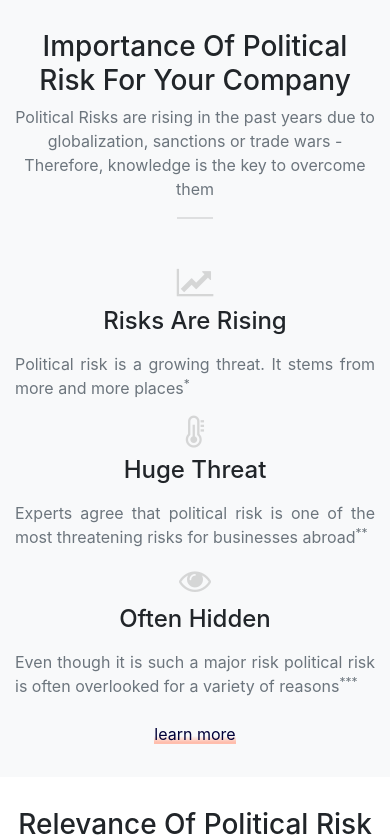
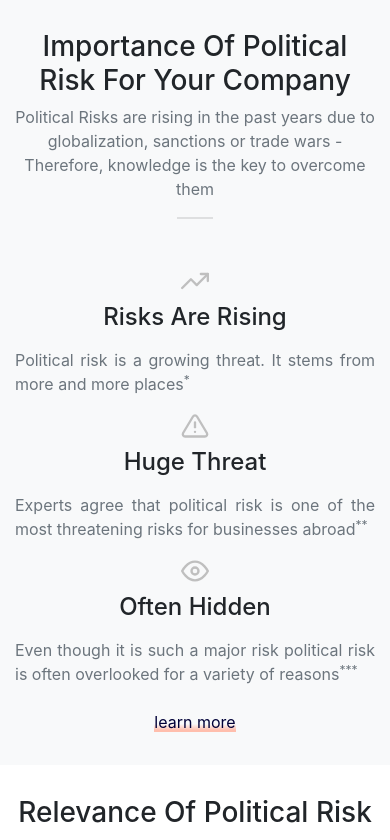
Before and after one commit to Sennerkarl/Sennerkarl, a Django app: page / in a window 390 px wide; the page is wider, and only the part inside the window is pictured. Shown: the part 5027-5867 px from the top of that part. Run offline with Django 3.2, Linux system fonts and the light colour scheme; some libraries are stand-ins or nearby versions.

Commit message:
subscription, data angepasst, links angepasst

```diff
--- a/blog/static/blog/style_index.css
+++ b/blog/static/blog/style_index.css
@@ -18,6 +18,16 @@ h6{
 
 h1{
     font-size: 60px!important;
+}
+
+.feather_16{
+    width: 16px;
+    height: 16px;
+}
+
+.feather_28{
+    width: 28px;
+    height: 28px;
 }
 
 .svg_sizing_005{
@@ -59,6 +69,15 @@ h1{
     color: grey;
     border: 1px rgb(216, 216, 216) solid;
     box-shadow: none;
+}
+
+.btn-custom{
+    border: 1px rgb(216, 216, 216) solid!important;
+}
+
+.btn-custom:hover{
+    background-color: transparent!important;
+    color: #ff7f64!important;
 }
 
 .data_button_custom {
--- a/blog/templates/blog/about.html
+++ b/blog/templates/blog/about.html
@@ -11,13 +11,13 @@
                 <h5>The idea started as a research paper and since then has evolved into a novel approach on political risk.</h5>
                 <div class="row d-inline-flex">
                     <div class="col-lg-4 col-sm-12 pt-2">
-                        <a href="#" role="button" class="btn btn-secondary data_button_custom"><i class="fa fa-download mt-1 orange pull-left"></i>Donate</a>
+                        <a href="#" role="button" class="btn btn-secondary data_button_custom"><i class="mt-1 orange pull-left feather_16" data-feather="dollar-sign"></i>Donate</a>
                     </div>
                     <div class="col-lg-4 col-sm-12 pt-2">
-                        <a href="mailto:politicaluncertainty@gmail.com" role="button" class="btn btn-secondary data_button_custom"><i class="fa fa-download mt-1 orange pull-left"></i>Cooperations</a>
+                        <a href="mailto:politicaluncertainty@gmail.com" role="button" class="btn btn-secondary data_button_custom"><i class="mt-1 orange pull-left feather_16" data-feather="globe"></i>Cooperations</a>
                     </div>
                     <div class="col-lg-4 col-sm-12 pt-2">
-                        <a href="#ourmission" role="button" class="btn btn-secondary data_button_custom"><i class="fa fa-download mt-1 orange pull-left"></i>Our Mission</a>
+                        <a href="#ourmission" role="button" class="btn btn-secondary data_button_custom"><i class="mt-1 orange pull-left feather_16" data-feather="key"></i>Our Mission</a>
                     </div>
                 </div>
             </div>
--- a/blog/templates/blog/base.html
+++ b/blog/templates/blog/base.html
@@ -70,7 +70,7 @@
 
 
       {% if messages %}
-      <div class="container pt-2">
+      <div class="container pt-6" id="message_container"> <!--id ist für setTimout - message disappears afert 3 seconds - siehe code unten-->
       {% for message in messages %}
               <div class="alert alert-{{ message.tags }}">
               {{ message }}
@@ -84,9 +84,9 @@
 
 <!--Footer-->
 <footer class="p-1 bg-secondary">
-  <div class="container pb-4 pt-5">
+  <div class="container pb-4 pt-5" id="subscribe">
       <div class="row justify-content-center">
-          <div class="col-sm-6">
+          <div class="col-sm-12 col-lg-6 col-md-6">
               <div class="text-center">
                   <h2>STAY UP TO DATE</h2>
                   <form action="{% url 'subscription'%}" method="POST">
@@ -109,17 +109,17 @@
 <div class="pb-5">
   <div class="col-md-12 text-center">
       <ul class="ml-2 p-0 social-network social-circle">
-          <li><a href="#" class="icoFacebook" title="Facebook"><i class="fa fa-facebook"></i></a></li>
-          <li><a href="#" class="icoTwitter" title="Twitter"><i class="fa fa-twitter"></i></a></li>
-          <li><a href="#" class="icoGoogle" title="Google +"><i class="fa fa-google-plus"></i></a></li>
-          <li><a href="#" class="icoLinkedin" title="Linkedin"><i class="fa fa-linkedin"></i></a></li>
+          <li><a href="https://www.facebook.com/" target="_blank" class="icoFacebook" title="Facebook"><i class="fa fa-facebook"></i></a></li>
+          <li><a href="https://twitter.com/" target="_blank" class="icoTwitter" title="Twitter"><i class="fa fa-twitter"></i></a></li>
+          <li><a href="https://trends.google.de/trends/?geo=AT" target="_blank" class="icoGoogle" title="GoogleTrends"><i class="fa fa-google"></i></a></li>
+          <li><a href="https://at.linkedin.com/" target="_blank" class="icoLinkedin" title="Linkedin"><i class="fa fa-linkedin"></i></a></li>
       </ul>
   </div>
 </div>
 <!--Sitemap + Footer-->
   <div class="container">
       <div class="row pt-1 pb-2">
-          <div class="col-lg-3 d-flex justify-content-center">
+          <div class="col-lg-3 col-sm-12 pt-3 text-sm-center text-md-left text-lg-left text-center">
               <ul class="list-unstyled m-0 p-0">
                 <h5> <a href="{% url 'blog-home' %}">Home</a></h5>
                   <li>- <a href="{% url 'data-main' %}">Data</a></li>
@@ -129,7 +129,7 @@
                   <li>- <a href="{% url 'blog-coming-soon' %}">Coming Soon</a></li>
               </ul>
           </div>
-          <div class="col-lg-3 d-flex justify-content-center">
+          <div class="col-lg-3 col-sm-12 pt-3 text-sm-center text-md-left text-lg-left text-center">
               <ul class="list-unstyled m-0 p-0">
                   <h5> <a href="{% url 'blog-blogs' %}">Blog</a></h5>
                   {{ grabpost }}
@@ -138,7 +138,7 @@
                   {% endfor %}
               </ul>
           </div>
-          <div class="col-lg-3 d-flex justify-content-center">
+          <div class="col-lg-3 col-sm-12 pt-3 text-sm-center text-md-left text-lg-left text-center">
               <ul class="list-unstyled m-0 p-0">
                   <h5>About Us</h5>
                   <li>- <a href="#">one</a></li>
@@ -148,7 +148,7 @@
                   <li>- <a href="#">five</a></li>
               </ul>
           </div>
-          <div class="col-lg-3">
+          <div class="col-lg-3 col-sm-12 pt-3 text-sm-center text-md-left text-lg-left text-center">
                   <h5>Location</h5>
                   <p class="mb-0">1100 Vienna</p>
                   <p class="mb-1"><i class="fa fa-envelope pr-2"></i>politicalriskcorp@gmail.com</p>
@@ -179,5 +179,14 @@
     <script>
         feather.replace()
     </script>
+
+<!--message disappear-->
+    <script>
+        var message_ele = document.getElementById("message_container");
+
+        setTimeout(function(){
+        message_ele.style.display = "none";
+        }, 5000);
+    </script>
 </body>
 </html>
--- a/blog/templates/blog/home.html
+++ b/blog/templates/blog/home.html
@@ -11,13 +11,13 @@
                         <p class="pt-3 text-center">Want to know more?</p>
                         <div class="row d-inline-flex">
                             <div class="col-lg-4 col-sm-12 pt-2">
-                                <a href="mailto:politicaluncertainty@gmail.com" role="button" class="btn btn-secondary data_button_custom"><i class="fa fa-envelope mt-1 orange pull-left"></i>Get in Contact</a>
+                                <a href="mailto:politicaluncertainty@gmail.com" role="button" class="btn btn-secondary data_button_custom"><i class="mt-1 orange pull-left feather_16" data-feather="mail"></i>Get in Contact</a>
                             </div>
                             <div class="col-lg-4 col-sm-12 pt-2">
-                                <a href="{% url 'data-main' %}" role="button" class="btn btn-secondary data_button_custom"><i class="fa fa-line-chart mt-1 pull-left orange"></i>View Data</a>
+                                <a href="{% url 'data-main' %}" role="button" class="btn btn-secondary data_button_custom"><i class="mt-1 orange pull-left feather_16" data-feather="bar-chart"></i>View Data</a>
                             </div>
                             <div class="col-lg-4 col-sm-12 pt-2">
-                                <a href="#" role="button" class="btn btn-secondary data_button_custom"><i class="fa fa-mouse-pointer mt-1 pull-left orange"></i>Subscribe</a>
+                                <a role="button" class="btn btn-secondary data_button_custom" href="#subscribe"><i class="mt-1 orange pull-left feather_16" data-feather="send"></i>Subscribe Now</a>
                             </div>
                         </div>
                     </div>
@@ -220,17 +220,17 @@
                 <div class="col-lg-8 col-md-12 text-center">
                     <div class="row">
                         <div class="col-md-4 col-sm-12">
-                            <i class=" p-0 m-0 fa fa-2x fa-line-chart grey"></i>
+                            <i class="p-0 m-0 grey feather_28" data-feather="trending-up"></i>
                             <h4 class="pt-2">Risks are rising</h4>
                             <p class="pt-2 text-muted text-justify">Political risk is a growing threat. It stems from more and more places<sup>*</sup></p>
                         </div>
                         <div class="col-md-4 col-sm-12">
-                            <i class=" p-0 m-0 fa fa-2x fa-thermometer-three-quarters grey"></i>
+                            <i class="p-0 m-0 grey feather_28" data-feather="alert-triangle"></i>
                             <h4 class="pt-2">Huge Threat</h4>
                             <p class="pt-2 text-muted text-justify">Experts agree that political risk is one of the most threatening risks for businesses abroad<sup>**</sup></p>
                         </div>
                         <div class="col-md-4 col-sm-12">
-                            <i class=" p-0 m-0 fa fa-2x fa-eye grey"></i>
+                            <i class="p-0 m-0 grey feather_28" data-feather="eye"></i>
                             <h4 class="pt-2">Often Hidden</h4>
                             <p class="pt-2 text-muted text-justify">Even though it is such a major risk political risk is often overlooked for a variety of reasons<sup>***</sup></p>
                         </div>
@@ -536,7 +536,8 @@
             Subscribe to our newsletter to receive information when new services are available.
             In order to keep our services free of charge, we are thankful for every donation to keep up doing what we love (See the imprint section).
             </p>
-                <div class="text-center">
+            <div class="row d-flex justify-content-center">
+                <div class="col-lg-6 col-sm-12">
                     <form action="{% url 'subscription'%}" method="POST">
                         {% csrf_token %}
                         {% for field in subscribeform %}
@@ -548,8 +549,8 @@
                         </div>
                         {% endfor %}
                     </form>
-
                     <a href="#" type="" class="ml-3 word-hover1 text-decoration-none">Donate</a>
+                </div>
             </div>
         </div>
         <div class="d-lg-block d-none text-center">
@@ -565,7 +566,7 @@
                         </div>
                         <div class="col-lg-8">
                             <h5>PORTFOLIO</h5>
-                            <p class="card-title text-muted text-justify">Create and forecast your own political risk portfolio</p>
+                            <p class="card-title text-muted text-md-left text-lg-left text-center text-sm-center">Create and forecast your own political risk portfolio</p>
                         </div>
                     </div>
                 </div>
@@ -578,7 +579,7 @@
                         </div>
                         <div class="col-lg-8">
                             <h5>PROFILE</h5>
-                            <p class="card-title text-muted text-justify">Create your own porfile on our webpage</p>
+                            <p class="card-title text-muted text-md-left text-lg-left text-center text-sm-center">Create your own porfile on our webpage</p>
                         </div>
                     </div>
                 </div>
@@ -591,7 +592,7 @@
                         </div>
                         <div class="col-lg-8">
                             <h5>REPORTS</h5>
-                            <p class="card-title text-muted text-justify">Quarterly Political Risk Reports for different countries</p>
+                            <p class="card-title text-muted text-md-left text-lg-left text-center text-sm-center">Quarterly Political Risk Reports for different countries</p>
                         </div>
                     </div>
                 </div>
@@ -600,6 +601,7 @@
         </div>
     </div>
 </div>
+
 
 
 <!--Section 12 Methodology - könnte wieder eingeführt werden, aber passt momentan nicht dazu
```
Also changed, not shown: blog/templates/blog/archive.html (+5 -8 lines), data/templates/data/data.html (+48 -11 lines). Lines whose indentation alone changed are shown as unchanged.
